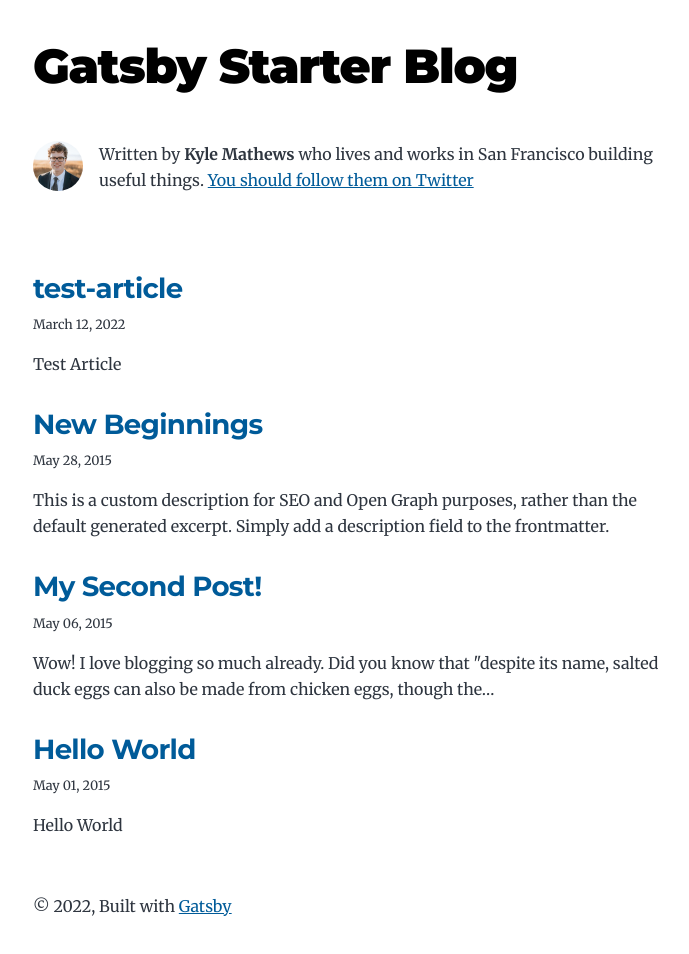
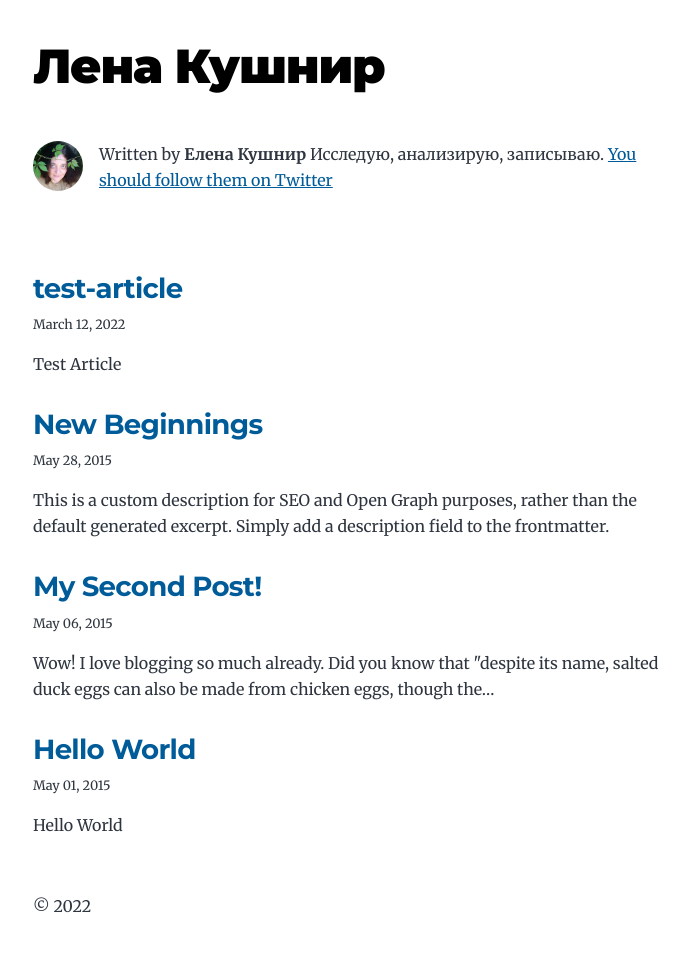
Before and after one commit to Arahis/blog_kushnir, a Gatsby site: page / in a window 1280 px wide. Shown: the whole page, without its empty margins (291-980 px from the left). Built offline with nearby package versions, Linux system fonts and the light colour scheme; Gatsby itself is replaced by a stand-in of ours.

Commit message:
data changes

```diff
--- a/gatsby-config.js
+++ b/gatsby-config.js
@@ -1,14 +1,14 @@
 module.exports = {
   siteMetadata: {
-    title: `Gatsby Starter Blog`,
+    title: `Лена Кушнир`,
     author: {
-      name: `Kyle Mathews`,
-      summary: `who lives and works in San Francisco building useful things.`,
+      name: `Елена Кушнир`,
+      summary: `Исследую, анализирую, записываю.`,
     },
     description: `A starter blog demonstrating what Gatsby can do.`,
     siteUrl: `https://gatsbystarterblogsource.gatsbyjs.io/`,
     social: {
-      twitter: `kylemathews`,
+      twitter: `kushnir`,
     },
   },
   plugins: [
--- a/src/components/bio.js
+++ b/src/components/bio.js
@@ -36,7 +36,7 @@ const Bio = () => {
         className="bio-avatar"
         layout="fixed"
         formats={["auto", "webp", "avif"]}
-        src="../images/profile-pic.png"
+        src="../images/prof_foto_croped.jpeg"
         width={50}
         height={50}
         quality={95}
--- a/src/components/layout.js
+++ b/src/components/layout.js
@@ -25,9 +25,7 @@ const Layout = ({ location, title, children }) => {
       <header className="global-header">{header}</header>
       <main>{children}</main>
       <footer>
-        © {new Date().getFullYear()}, Built with
-        {` `}
-        <a href="https://www.gatsbyjs.com">Gatsby</a>
+        © {new Date().getFullYear()}
       </footer>
     </div>
   )
```
Also changed, not shown: src/images/prof_foto_croped.jpeg (added).
